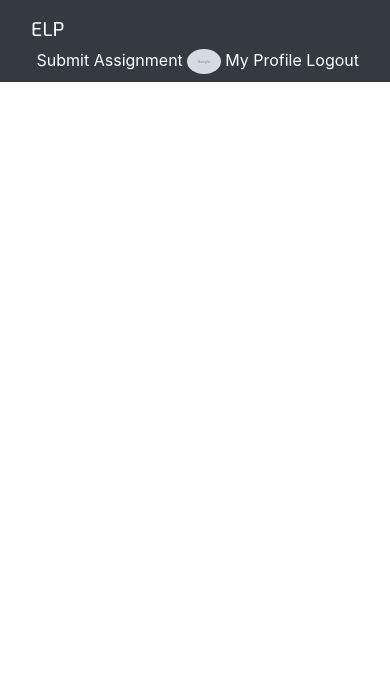
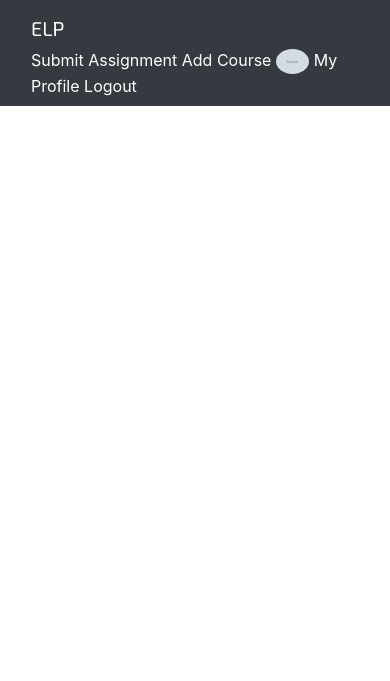
Before and after one commit to spgdaman/e-learning-platform, a Django app: page /pdf_view/1 in a window 390 px wide; the page is wider, and only the part inside the window is pictured. Shown: the top 681 px of that part. Run offline with Django 3.2, Linux system fonts and the light colour scheme; a user stored in the database is signed in; tables that the repository leaves empty hold one stand-in row (values such as "Sample post"); grey boxes marked "Sample" are stand-in pictures; some libraries are stand-ins or nearby versions.

Commit message:
course creation functionality added

```diff
--- a/app/templates/enrollcourse.html
+++ b/app/templates/enrollcourse.html
@@ -4,12 +4,12 @@
 {% block content %}
 <div class="container">
     <div class="row">
-        <div class="card mx-auto">
+        <div class="card mx-auto my-3">
             <div class="card-header">
                 <h3>Enroll Course</h3>
             </div>
             <div class="card-body">
-                <form action="{% url 'enroll_course' %}" method="POST">
+                <form action="{% url 'courses' %}" method="POST">
                     {% csrf_token %}
                     {% bootstrap_form form %}
                     <button type="submit" class="btn btn-primary">Enroll</button>
--- a/app/templates/index.html
+++ b/app/templates/index.html
@@ -5,12 +5,12 @@
 <div class="container">
     <h1 class="text-center my-1">Assignments</h1>
 
-    <div class="row text-center col-sm-12 col-md-4">
+    <!-- <div class="row text-center col-sm-12 col-md-4">
         <form action="" method="POST" class="form-inline my-2">
             <input class="form-control mr-sm-2" type="search" placeholder="Search Assignments" aria-label="Search">
             <button class="btn btn-primary">Search</button>
         </form>
-    </div>
+    </div> -->
 
     <div class="row robo-font">
         {% for assignment in assignments %}
--- a/app/templates/navbar.html
+++ b/app/templates/navbar.html
@@ -5,6 +5,7 @@
             <div class="nav-item dropdown mx-0 px4">
                 {% if user.is_authenticated %}
                     <a href="{% url 'submit_assignment' %}" style="color: white;">Submit Assignment</a>
+                    <a href="{% url 'courses' %}" style="color: white;">Add Course</a>
                     <img src="{{user.profile.profile_pic.url}}" alt="profile pic" style="border-radius: 50%; width 25px; height:25px;">
                     <a href="{% url 'profile' user.profile.id %}"  style="color: white;">My Profile</a>
                     <a href="{% url 'logout' %}" style="color: white;">Logout</a>
--- a/app/templates/pdf/pdf_view.html
+++ b/app/templates/pdf/pdf_view.html
@@ -2,7 +2,8 @@
 
 {% block content %}
     {% for pdf in pdf %}
-
-    <iframe src="..{{pdf.assignment.url}}" width="800px" height="600px" style="border: none;"/>
+    <div class="embed-responsive embed-responsive-16by9">
+        <iframe class="embed-responsive-item" src="..{{pdf.assignment.url}}" width="800px" height="600px" style="border: none;"/>
+    </div>
     {% endfor %}
 {% endblock %}
--- a/app/urls.py
+++ b/app/urls.py
@@ -8,10 +8,10 @@ urlpatterns = [
     url(r'^index/$', views.index, name='index'),
     url(r'^profile/update/$', views.update_profile, name='update_profile'),
     url(r'^profile/(\d+)', views.profile, name='profile'),
-    url(r'^enroll/course/$', views.enroll_course, name='enroll_course'),
+    url(r'^courses/$', views.courses, name='courses'),
     url(r'^submit/assignment/$', views.submit_assignment, name="submit_assignment"),
     url(r'^signup/$', views.signup, name="signup"),
-    url(r'^pdf_view/(\d+)', views.pdf_view, name="pdf_view")
+    url(r'^pdf_view/(\d+)', views.pdf_view, name="pdf_view"),
 ]
 
 if settings.DEBUG:
--- a/app/views.py
+++ b/app/views.py
@@ -31,7 +31,7 @@ def profile(request,profile_id):
     profile = Profile.objects.filter(id=profile_id)
     return render(request,'profile.html',{"profile":profile})
 
-def enroll_course(request):
+def courses(request):
     user = request.user
     current_profile = Profile.objects.filter(id=user.id)
     if request.method == 'POST':
```
Also changed, not shown: 1 other file.
